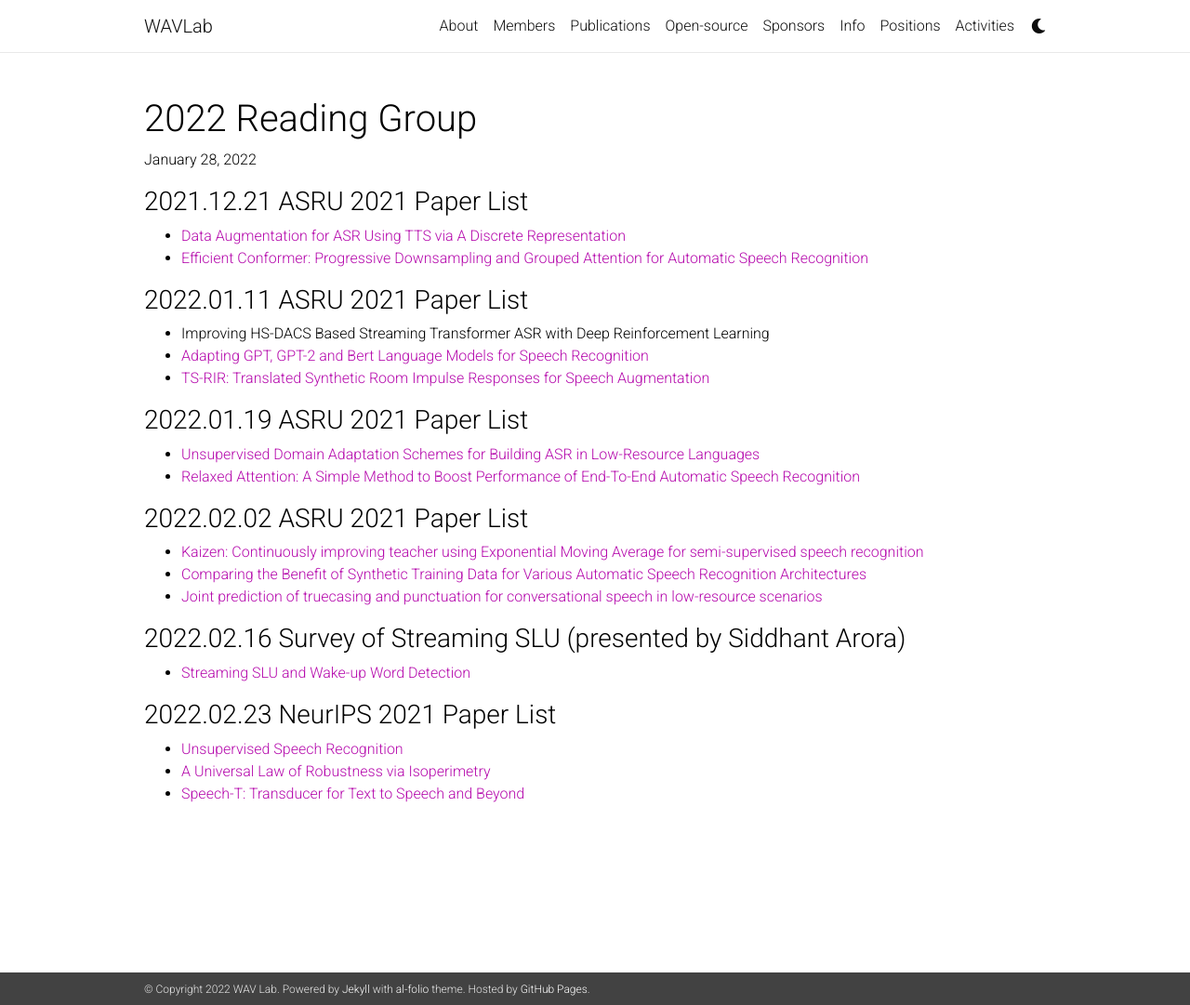
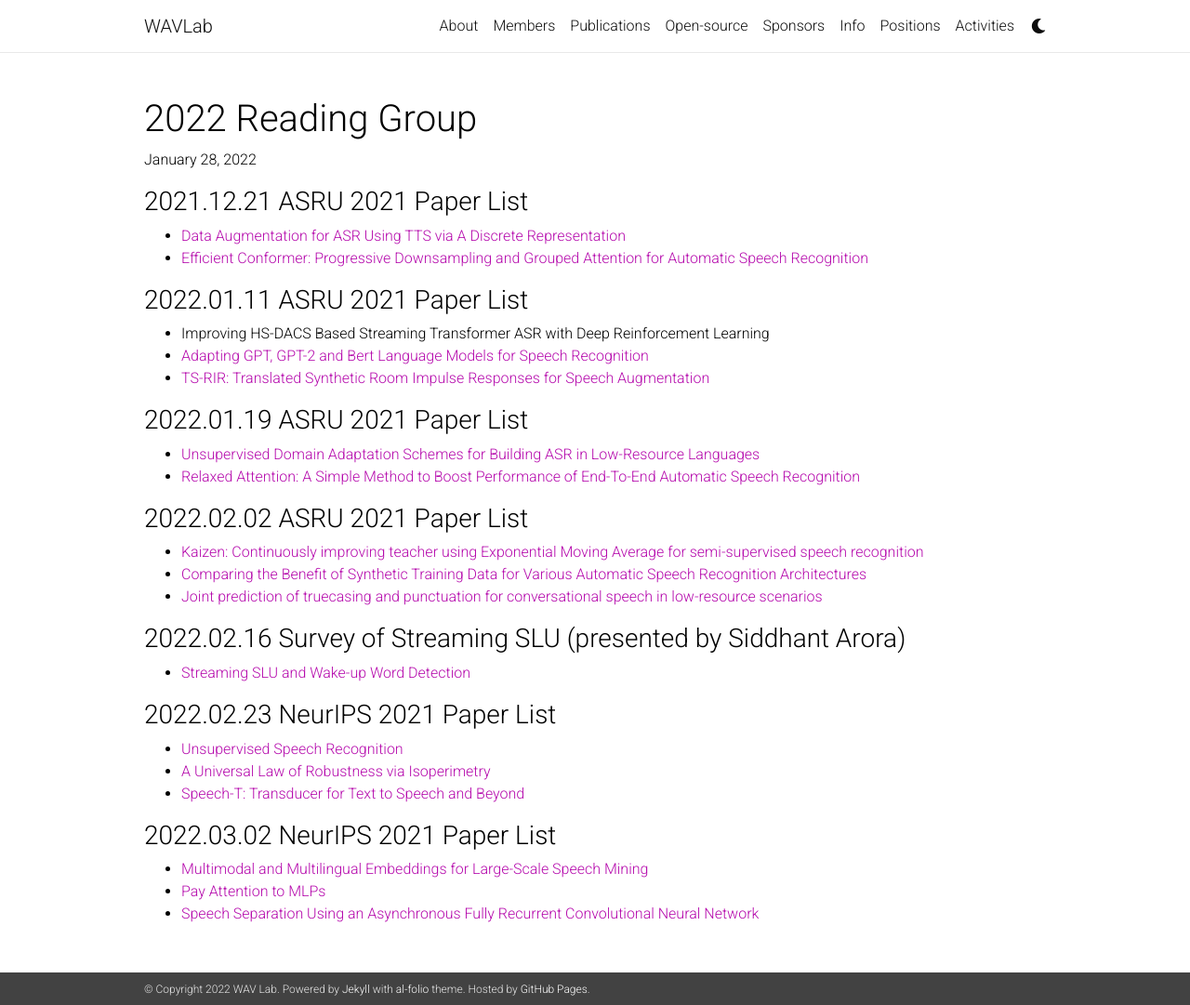
Before and after one commit to shinjiwlab/shinjiwlab.github.io, a Jekyll site: the page built from _posts/2022-12-31-reading-group.md, in a window 1280 px wide and 1081 px high. Shown: the whole window at 93% size. Built offline with Jekyll 4.4.1, drawn with Linux system fonts in a browser that asks for light colours; nearby versions of some CDN libraries; a style sheet for code colours, icons or effects is not loaded.

Commit message:
update reading group

```diff
--- a/_posts/2022-12-31-reading-group.md
+++ b/_posts/2022-12-31-reading-group.md
@@ -31,3 +31,8 @@ comments: false
 - [Unsupervised Speech Recognition](https://proceedings.neurips.cc/paper/2021/hash/ea159dc9788ffac311592613b7f71fbb-Abstract.html)
 - [A Universal Law of Robustness via Isoperimetry](https://proceedings.neurips.cc/paper/2021/hash/f197002b9a0853eca5e046d9ca4663d5-Abstract.html)
 - [Speech-T: Transducer for Text to Speech and Beyond](https://proceedings.neurips.cc/paper/2021/hash/344ef5151be171062f42f03e69663ecf-Abstract.html)
+
+### 2022.03.02 NeurIPS 2021 Paper List
+- [Multimodal and Multilingual Embeddings for Large-Scale Speech Mining](https://openreview.net/forum?id=6fmgB38rLI1)
+- [Pay Attention to MLPs](https://openreview.net/forum?id=KBnXrODoBW)
+- [Speech Separation Using an Asynchronous Fully Recurrent Convolutional Neural Network](https://openreview.net/forum?id=SlxH2AbBBC2)
```
